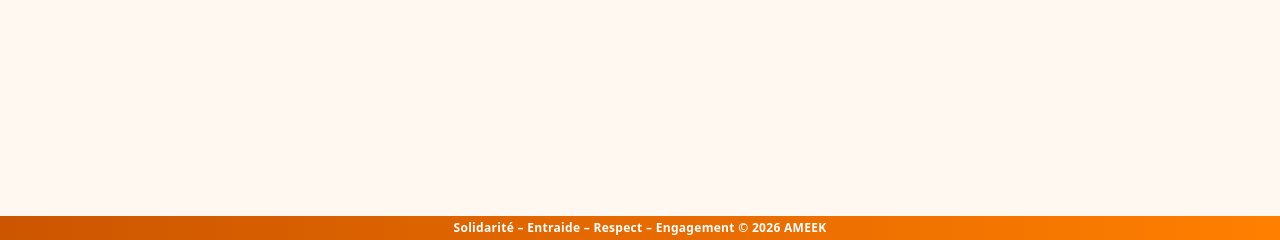
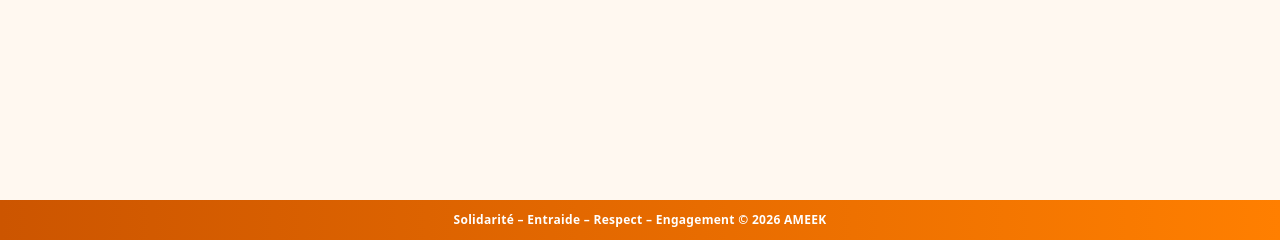
Before and after one commit to Matar057/AMEEK, a Django app: page /accounts/admin/users/ in a window 1280 px wide. Shown: the part 560-800 px from the top of the page. Run offline with Django 5.2, Linux system fonts and the light colour scheme; the visitor is signed in with stand-in values (Sample User, id 1); data comes from the database, SQL or seed files in the repository; some libraries are stand-ins or nearby versions.

Commit message:
Bande du footer agrandie

```diff
--- a/templates/base.html
+++ b/templates/base.html
@@ -140,7 +140,7 @@
     {% block content %}{% endblock %}
   </main>
 
-  <footer class="sticky bottom-0 z-40 bg-gradient-to-r from-amicale-fonce to-amicale text-white text-center py-1">
+  <footer class="sticky bottom-0 z-40 bg-gradient-to-r from-amicale-fonce to-amicale text-white text-center py-3">
     <div class="max-w-7xl mx-auto px-4">
       <p class="text-xs font-semibold tracking-wide mb-0">Solidarité – Entraide – Respect – Engagement &copy; {% now "Y" %} AMEEK</p>
     </div>
```
